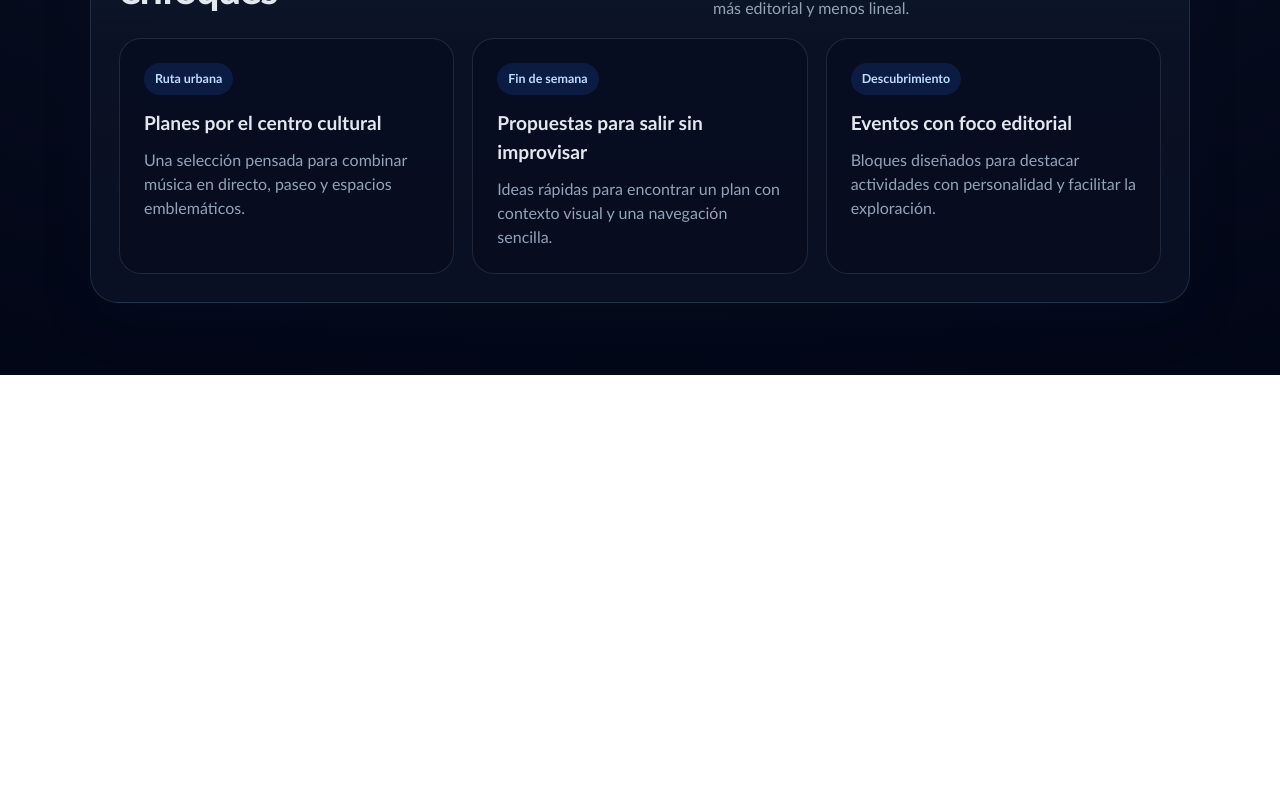
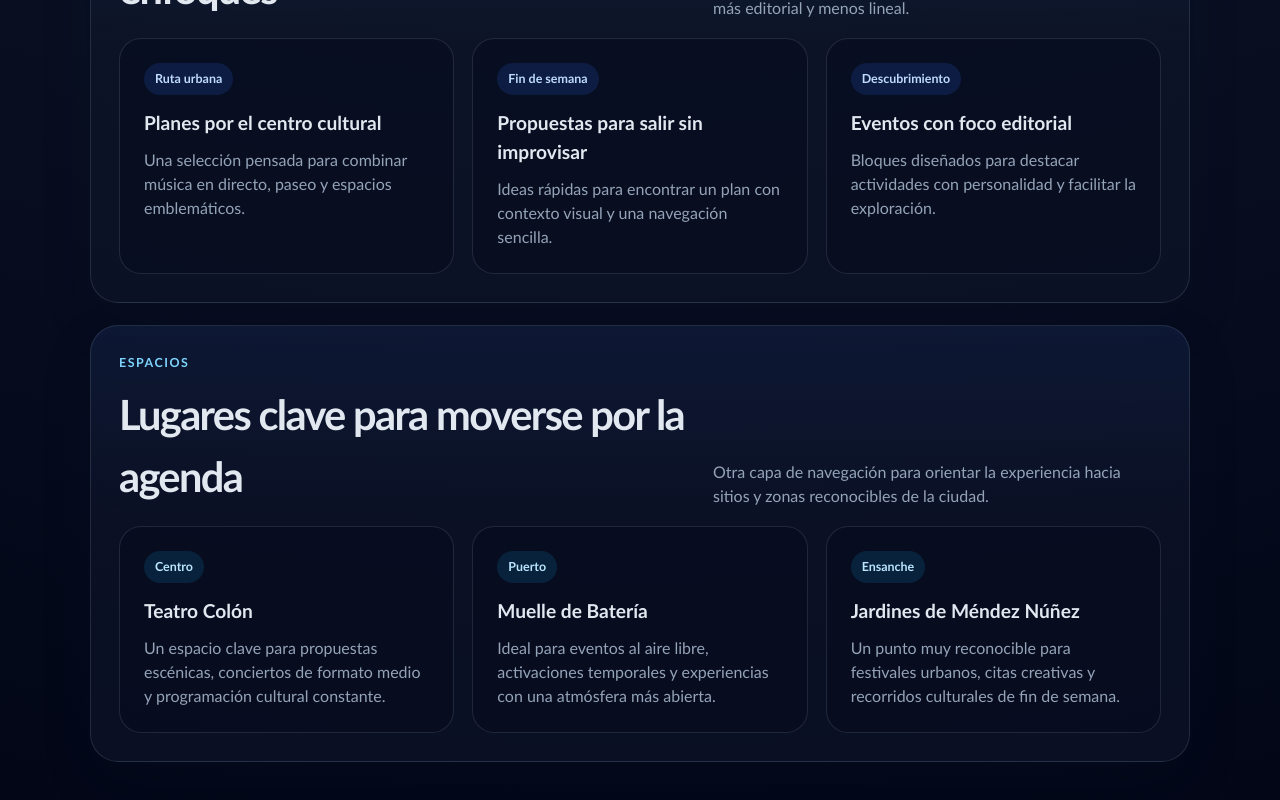
Before and after one commit to iagoav888/MiProyectoReact, a React (Vite) app: page / in a window 1280 px wide. Shown: the part 1833-2633 px from the top of the page. Before the commit the page ends 2208 px from the top, so only its background shows below. Built offline with nearby package versions, Linux system fonts and the light colour scheme.

Commit message:
feat: añadir una seccion de espacios destacados a la home

```diff
--- a/src/App.css
+++ b/src/App.css
@@ -390,6 +390,51 @@
   color: #94a3b8;
 }
 
+.venues-section {
+  margin-top: 22px;
+  padding: 28px;
+  border: 1px solid rgba(148, 163, 184, 0.18);
+  border-radius: 28px;
+  background:
+    linear-gradient(180deg, rgba(37, 99, 235, 0.08), transparent 45%),
+    rgba(15, 23, 42, 0.6);
+  box-shadow: 0 20px 50px rgba(15, 23, 42, 0.16);
+}
+
+.venues-grid {
+  display: grid;
+  grid-template-columns: repeat(3, minmax(0, 1fr));
+  gap: 18px;
+}
+
+.venue-card {
+  padding: 24px;
+  border: 1px solid rgba(148, 163, 184, 0.18);
+  border-radius: 22px;
+  background: rgba(2, 6, 23, 0.28);
+}
+
+.venue-zone {
+  display: inline-flex;
+  margin-bottom: 14px;
+  padding: 7px 11px;
+  border-radius: 999px;
+  background: rgba(14, 165, 233, 0.14);
+  color: #bae6fd;
+  font-size: 0.78rem;
+  font-weight: 700;
+}
+
+.venue-card h3 {
+  margin: 0 0 10px;
+  font-size: 1.2rem;
+}
+
+.venue-card p {
+  margin: 0;
+  color: #94a3b8;
+}
+
 @media (max-width: 640px) {
   .app-shell {
     width: min(100% - 20px, 1100px);
@@ -425,6 +470,10 @@
     grid-template-columns: 1fr;
   }
 
+  .venues-grid {
+    grid-template-columns: 1fr;
+  }
+
   .filter-row {
     gap: 10px;
   }
--- a/src/App.tsx
+++ b/src/App.tsx
@@ -1,6 +1,7 @@
 import './App.css'
 import CollectionsSection from './components/CollectionsSection'
 import FeaturedSection from './components/FeaturedSection'
+import VenuesSection from './components/VenuesSection'
 
 function App() {
   return (
@@ -76,6 +77,7 @@ function App() {
 
       <FeaturedSection />
       <CollectionsSection />
+      <VenuesSection />
     </main>
   )
 }
--- /dev/null
+++ b/src/components/VenuesSection.tsx
@@ -0,0 +1,30 @@
+import { featuredVenues } from '../data/featuredVenues'
+
+function VenuesSection() {
+  return (
+    <section className="venues-section">
+      <div className="section-heading">
+        <div>
+          <p className="section-kicker">Espacios</p>
+          <h2>Lugares clave para moverse por la agenda</h2>
+        </div>
+        <p className="section-copy">
+          Otra capa de navegación para orientar la experiencia hacia sitios y
+          zonas reconocibles de la ciudad.
+        </p>
+      </div>
+
+      <div className="venues-grid">
+        {featuredVenues.map((venue) => (
+          <article className="venue-card" key={venue.id}>
+            <span className="venue-zone">{venue.zona}</span>
+            <h3>{venue.nombre}</h3>
+            <p>{venue.descripcion}</p>
+          </article>
+        ))}
+      </div>
+    </section>
+  )
+}
+
+export default VenuesSection
--- /dev/null
+++ b/src/data/featuredVenues.ts
@@ -0,0 +1,30 @@
+export type FeaturedVenue = {
+  id: number
+  nombre: string
+  zona: string
+  descripcion: string
+}
+
+export const featuredVenues: FeaturedVenue[] = [
+  {
+    id: 1,
+    nombre: 'Teatro Colón',
+    zona: 'Centro',
+    descripcion:
+      'Un espacio clave para propuestas escénicas, conciertos de formato medio y programación cultural constante.',
+  },
+  {
+    id: 2,
+    nombre: 'Muelle de Batería',
+    zona: 'Puerto',
+    descripcion:
+      'Ideal para eventos al aire libre, activaciones temporales y experiencias con una atmósfera más abierta.',
+  },
+  {
+    id: 3,
+    nombre: 'Jardines de Méndez Núñez',
+    zona: 'Ensanche',
+    descripcion:
+      'Un punto muy reconocible para festivales urbanos, citas creativas y recorridos culturales de fin de semana.',
+  },
+]
```
